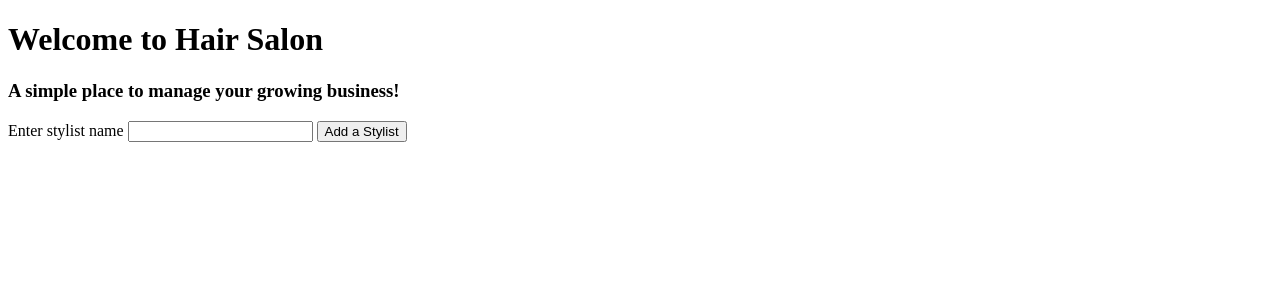
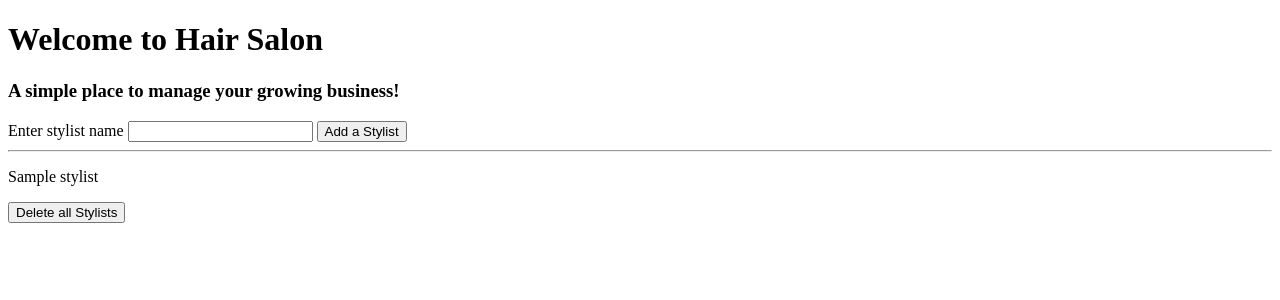
Before and after one commit to tfmertz/Salon, a PHP site: template views/homepage.twig in a window 1280 px wide. Shown: the top 300 px of the page. Run offline with PHP 8.4, Linux system fonts and the light colour scheme; the template is opened without the code that fills it: most values are stand-ins (such as "Sample title", 1, 10 or a date in 2020); some libraries are stand-ins or nearby versions.

Commit message:
Add delete all stylists in twig

```diff
--- a/app/app.php
+++ b/app/app.php
@@ -21,6 +21,11 @@
         return $app['twig']->render('homepage.twig', array('stylist_array' => Stylist::getAll()));
     });
 
+    $app->post('delete_all', function() use ($app) {
+        Stylist::deleteAll();
+        return $app['twig']->render('homepage.twig', array('stylist_array' => []));
+    });
+
 
     return $app;
 
--- a/views/homepage.twig
+++ b/views/homepage.twig
@@ -17,5 +17,22 @@
         <button type="submit">Add a Stylist</button>
       </form>
     </div>
+
+    <hr>
+
+    <div>
+      {% for stylist in stylist_array %}
+        <p>{{ stylist.getName() }}</p>
+      {% endfor %}
+
+      {% if stylist_array is empty %}
+        <p>There are no stylists added yet.</p>
+      {% endif %}
+    </div>
+
+    <form action="/delete_all" method="post">
+
+      <button type="submit">Delete all Stylists</button>
+    </form>
   </body>
 </html>
```
